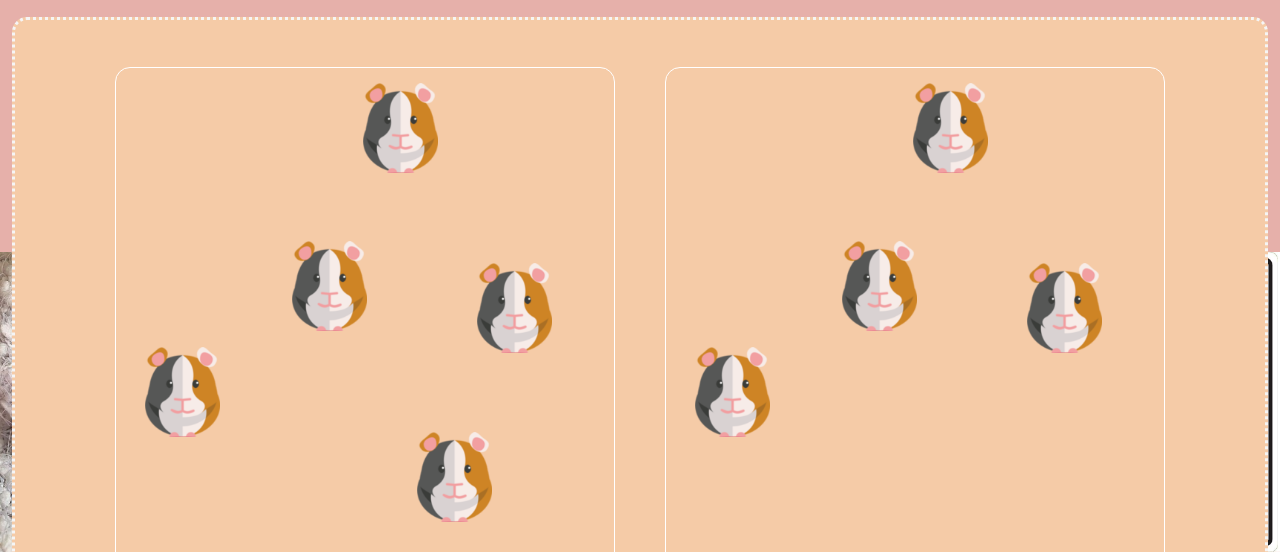
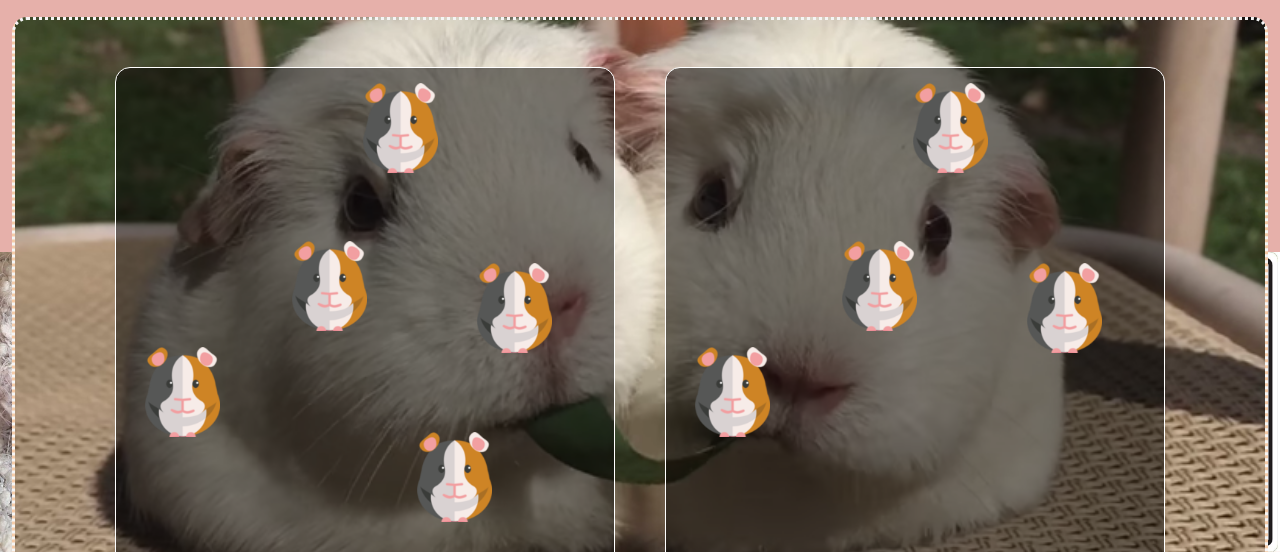
Before and after one commit to ductheduke/Piggy-Matching-Game, a plain HTML site: page index.html in a window 1280 px wide. Shown: the part 248-800 px from the top of the page. Drawn offline with Linux system fonts and the light colour scheme.

Commit message:
Update styles.css

```diff
--- a/styles.css
+++ b/styles.css
@@ -27,7 +27,7 @@ img {
   flex-direction: row;
   padding: 100px;
   height: 600px;
-  background-image: url("piggybg.png");
+  background-image: url("images/piggybg.png");
   background-color:#F5CBA7;
   background-position: bottom;
   background-repeat: no-repeat;
@@ -86,7 +86,7 @@ img {
 #leftSide {
   border: 1px solid white;
   border-radius: 15px;
-  background-image: url("graybg.png");
+  background-image: url("images/graybg.png");
   background-repeat: repeat;
   background-size: cover;
 }
```
